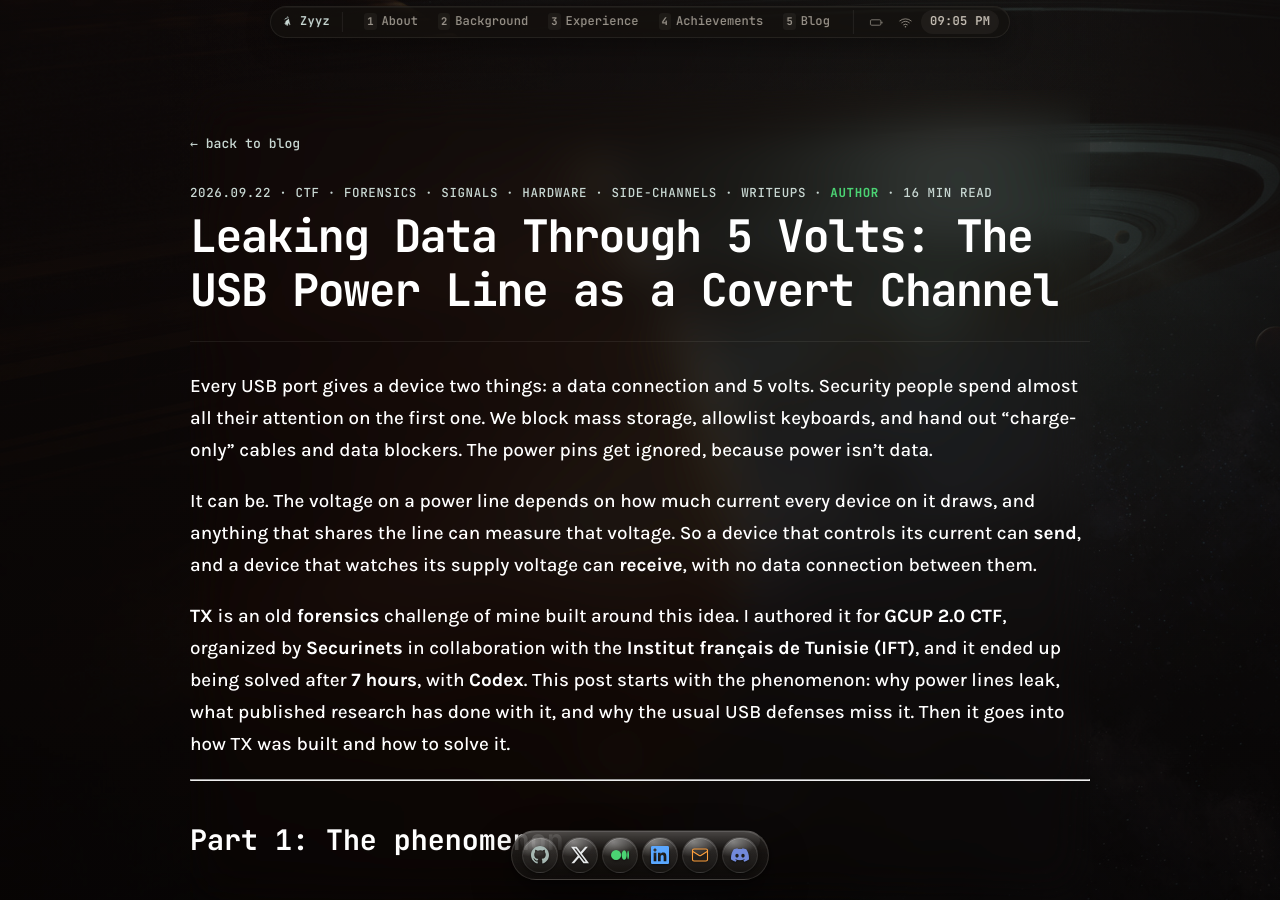
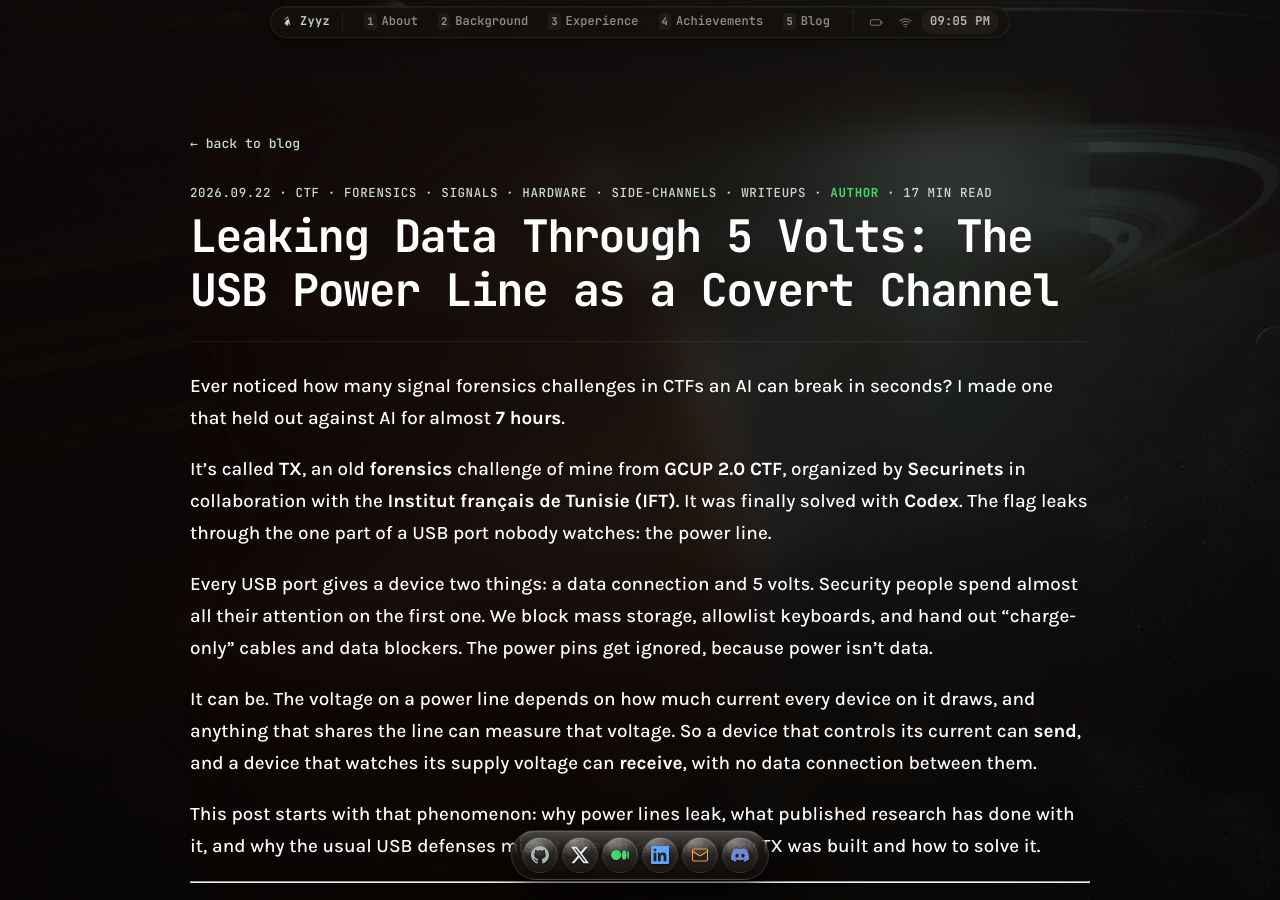
Before and after one commit to 0xZyyz/0xZyyz.github.io, a Jekyll site: the page built from _posts/2026-09-22-leaking-data-through-5-volts.md, in a window 1280 px wide and 900 px high. Built offline with Jekyll 4.4.1, drawn with Linux system fonts in a browser that asks for light colours.

Commit message:
Open the VBUS post with the AI-vs-signal-forensics hook
Co-Authored-By: Claude Opus 5.5 <noreply@anthropic.com>

```diff
--- a/_posts/2026-09-22-leaking-data-through-5-volts.md
+++ b/_posts/2026-09-22-leaking-data-through-5-volts.md
@@ -6,11 +6,15 @@ categories: [ctf, forensics, signals, hardware, side-channels, writeups]
 role: author
 ---
 
+Ever noticed how many signal forensics challenges in CTFs an AI can break in seconds? I made one that held out against AI for almost **7 hours**.
+
+It's called **TX**, an old **forensics** challenge of mine from **GCUP 2.0 CTF**, organized by **Securinets** in collaboration with the **Institut français de Tunisie (IFT)**. It was finally solved with **Codex**. The flag leaks through the one part of a USB port nobody watches: the power line.
+
 Every USB port gives a device two things: a data connection and 5 volts. Security people spend almost all their attention on the first one. We block mass storage, allowlist keyboards, and hand out "charge-only" cables and data blockers. The power pins get ignored, because power isn't data.
 
 It can be. The voltage on a power line depends on how much current every device on it draws, and anything that shares the line can measure that voltage. So a device that controls its current can **send**, and a device that watches its supply voltage can **receive**, with no data connection between them.
 
-**TX** is an old **forensics** challenge of mine built around this idea. I authored it for **GCUP 2.0 CTF**, organized by **Securinets** in collaboration with the **Institut français de Tunisie (IFT)**, and it ended up being solved after **7 hours**, with **Codex**. This post starts with the phenomenon: why power lines leak, what published research has done with it, and why the usual USB defenses miss it. Then it goes into how TX was built and how to solve it.
+This post starts with that phenomenon: why power lines leak, what published research has done with it, and why the usual USB defenses miss it. Then it goes into how TX was built and how to solve it.
 
 ---
 
```
